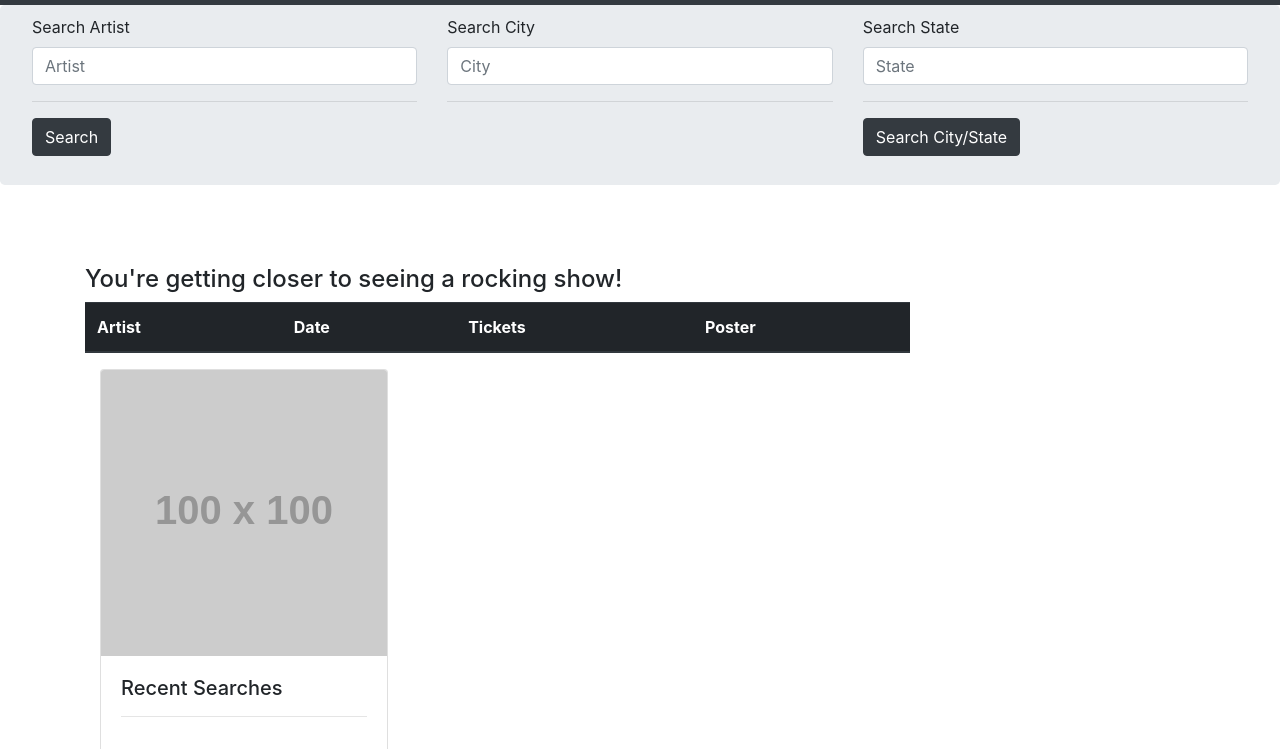
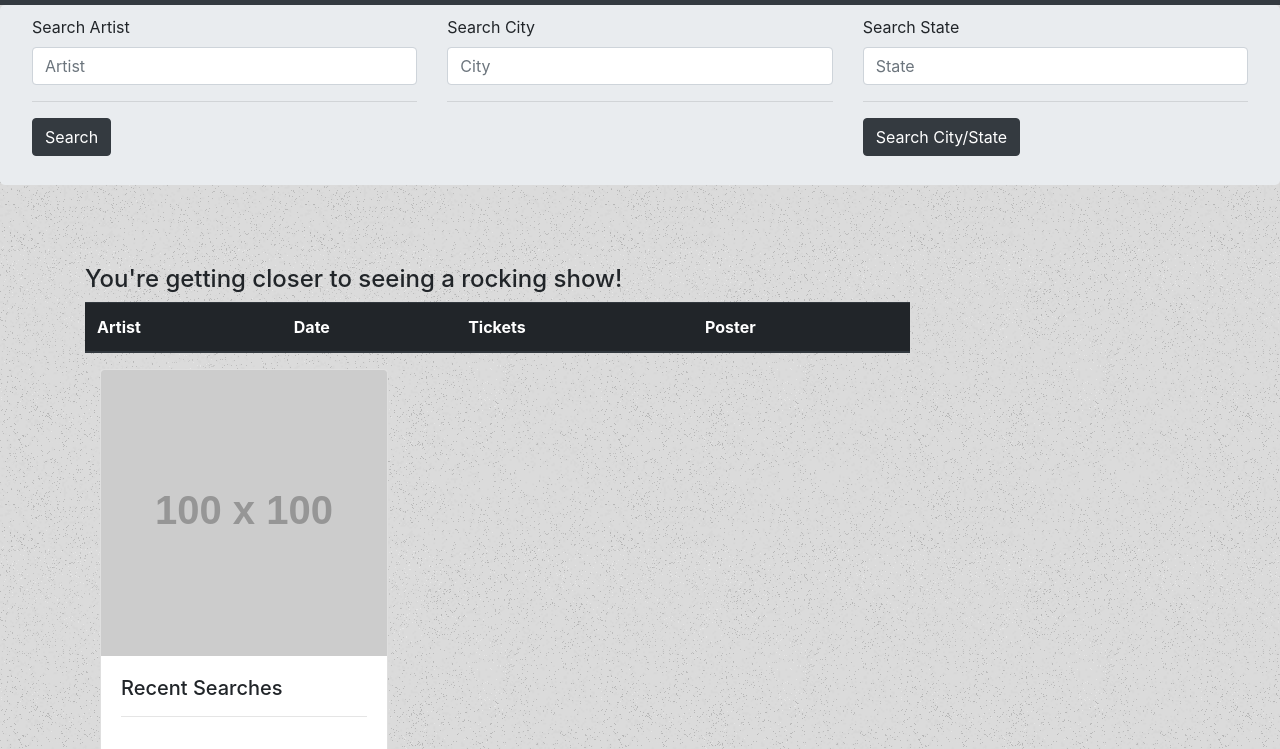
Before and after one commit to lhernandez5/PathToMusic, a plain HTML site: page events.html in a window 1280 px wide. Shown: the part 51-800 px from the top of the page. Drawn offline with nearby package versions, Linux system fonts and the light colour scheme; no server answers; placeholder pictures from the web are drawn by us.

Commit message:
Update events.html
Fixed link to background pattern

```diff
--- a/events.html
+++ b/events.html
@@ -12,7 +12,7 @@
 
   <style>
     body {
-      background: url(old_moon.png);
+      background: url(images/moon.png);
     }
 
     .jumbotron {
```
